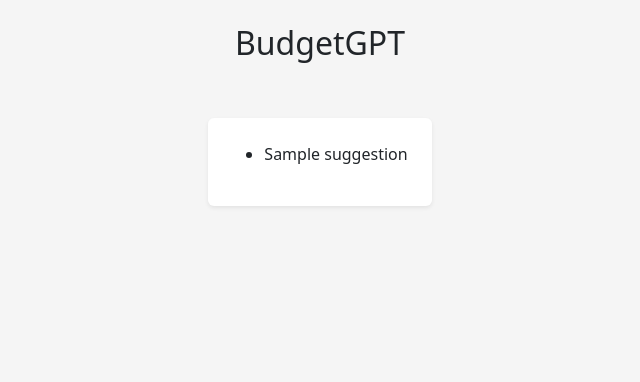
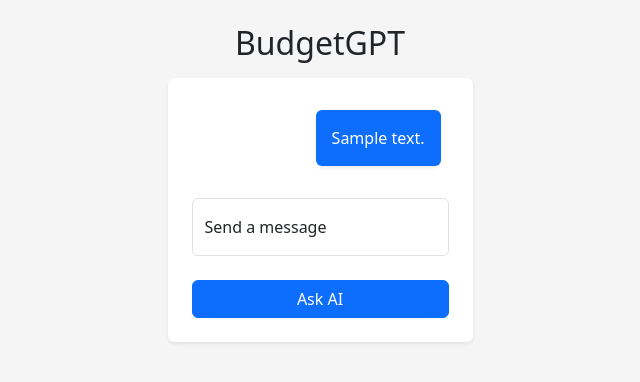
Before and after one commit to zhamann/budgetGPT, a Flask app: template templates/results.html in a window 1280 px wide. Shown: the top 382 px of the page, without its empty margins (320-960 px from the left). Run offline with Flask 3, Linux system fonts and the light colour scheme; the template is opened without the code that fills it: most values are stand-ins (such as "Sample title", 1, 10 or a date in 2020).

Commit message:
Chat-like user interface

```diff
--- a/app.py
+++ b/app.py
@@ -1,11 +1,13 @@
-from flask import Flask, render_template, request, redirect
+from flask import Flask, render_template, request, redirect, session, url_for
 import csv
 import io
 import openai
+import os
 import tiktoken
 from datetime import datetime
 
 app = Flask(__name__)
+app.secret_key = os.urandom(12)
 
 @app.route('/', methods=['GET', 'POST'])
 def index():
@@ -18,16 +20,47 @@ def index():
 
         # Check if the file has a CSV extension
         if file and file.filename.endswith('.csv'):
-            openai.api_key = request.form.get('apiKey')
+            api_key = os.getenv('API_KEY')
+            if api_key:
+                openai.api_key = api_key
+            else:
+                openai.api_key = request.form.get('apiKey')
 
             # Process the CSV file
             transactions = process_csv(file)
             context = generate_context(transactions, 3600)
-            suggestions = generate_savings_suggestions(context)
+            conversation.append({"role": "user", "content": context})
+            suggestions = generate_savings_suggestions(conversation)
 
-            return render_template('results.html', suggestions=suggestions)
+            session['commentary'] = [{'type': 'answer', 'text':suggestions}]
+
+            return redirect(url_for('results'))
 
     return render_template('index.html')
+
+@app.route('/results', methods=['GET', 'POST'])
+def results():
+    question = request.form.get('question')
+    commentary = session.get('commentary')
+    if request.method == 'POST' and question:
+        conversation.append({"role": "user", "content": question})
+        suggestions = generate_savings_suggestions(conversation)
+
+        commentary = session.get('commentary')
+        commentary.append({'type': 'question', 'text':question})
+        commentary.append({'type': 'answer', 'text':suggestions})
+        session['commentary'] = commentary
+    return render_template('results.html', suggestions=commentary)
+
+# Initialize conversation context
+conversation = [
+    {"role": "system", "content": ' \
+        Analyze the following list of transactions where d = Date, c = Category, \
+        a = Amount, and t = Type. For Type, d = Debit and c = Credit. \nGenerate \
+        suggestions on ways that this person can save money. Provide practical advice \
+        to help me save money and make better financial decisions. Reference specific \
+        transaction descriptions in your response.'}
+]
 
 def process_csv(file):
     transactions = []
@@ -58,23 +91,20 @@ def process_csv(file):
 
 def generate_context(transactions, max_tokens):
     # Define the context for GPT-3.5
-    context = 'Analyze the following list of transactions where d = Date, c = Category, a = Amount, and t = Type. For Type, d = Debit and c = Credit.\n'
-    closing_line = 'Generate suggestions on ways that this person can save money. Provide practical advice to help me save money and make better financial decisions. Reference specific transaction descriptions in your response.'
-
+    context = ''
     for transaction in transactions:
         # Calculate the tokens required for this transaction and check if it exceeds the limit
         line = f"- d: {transaction['date']}, c: {transaction['category']}, a: {transaction['amount']}, t: {transaction['type']}\n"
-        current_tokens = calculate_transaction_tokens(context, line, closing_line)
+        current_tokens = calculate_transaction_tokens(context, line)
         if max_tokens >= current_tokens:
             context += line
         else:
             break
+    return context
 
-    return context + closing_line
-
-def calculate_transaction_tokens(context, line, closing_line):
-    # Combine the context, line, and closing_line into a single prompt string
-    prompt = f"{context}{line}{closing_line}"
+def calculate_transaction_tokens(context, line):
+    # Combine the context, and line into a single prompt string
+    prompt = f"{context}{line}"
 
     # Use tiktoken to count the tokens
     encoding = tiktoken.encoding_for_model("text-davinci-003")
@@ -82,18 +112,15 @@ def calculate_transaction_tokens(context, line, closing_line):
 
     return total_tokens
 
-def generate_savings_suggestions(prompt):
-    # Send a prompt to GPT-3.5 to generate savings suggestions
-    response = openai.Completion.create(
-        engine="text-davinci-003",
-        prompt=prompt,
-        n = 1,
-        max_tokens = 400,
-        stop=None,
+def generate_savings_suggestions(conversation):
+    # Call the API with the updated conversation context
+    response = openai.ChatCompletion.create(
+        model="gpt-3.5-turbo",
+        messages=conversation,
     )
 
-    # Extract and return the generated suggestions
-    suggestions = response.choices[0].text.strip().split('\n')
+    # Extract the AI's response to the question
+    suggestions = response.choices[0].message["content"]
     return suggestions
 
 if __name__ == '__main__':
--- a/templates/results.html
+++ b/templates/results.html
@@ -8,20 +8,52 @@
     <title>Home</title>
 </head>
 <body>
-    <div class="content container-fluid" style="background-color: #F5F5F5;">
-        <div class="header row p-4">
+    <div class="content container-fluid p-4" style="background-color: #F5F5F5;">
+        <div class="header row">
             <div class="col d-flex justify-content-center">
             <h2>BudgetGPT</h2>
             </div>
         </div>
-        <div class="row m-4">
-            <div class="col d-flex d-column justify-content-center">
+        <div class="row d-flex justify-content-center mt-2">
+            <div class="col-9 d-flex d-column justify-content-center">
                 <div class="p-4 bg-white rounded shadow-sm">
-                    <ul>
-                        {% for suggestion in suggestions %}
-                            <li>{{ suggestion }}</li>
-                        {% endfor %}
-                    </ul>
+                    {% for suggestion in suggestions %}
+                    <div class="
+                        d-flex
+                        {% if suggestion['type'] == 'answer' %}
+                            justify-content-start
+                        {% else %}
+                            justify-content-end
+                        {% endif %}
+                    ">
+                        <div
+                            class="
+                                m-2
+                                p-3
+                                rounded
+                                shadow-sm
+                                d-flex
+                                {% if suggestion['type'] == 'answer' %}
+                                    text-bg-light
+                                    justify-content-start
+                                {% else %}
+                                    text-bg-primary
+                                    justify-content-end
+                                {% endif %}
+                            "
+                            style="max-width: 75%;"
+                        >
+                            {{ suggestion['text'] }}
+                        </div>
+                    </div>
+                    {% endfor %}
+                    <form method="POST" action="/results" enctype="multipart/form-data">
+                        <div class="form-floating mt-4 mb-4">
+                            <input type="text" class="form-control" id="formQuestion" name="question" placeholder="Question" required>
+                            <label for="formQuestion">Send a message</label>
+                        </div>
+                        <button type="submit" class="btn btn-primary w-100">Ask AI</button>
+                    </form>
                 </div>
             </div>
         </div>
```
